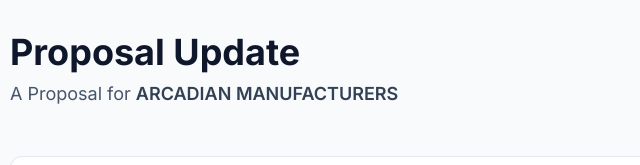
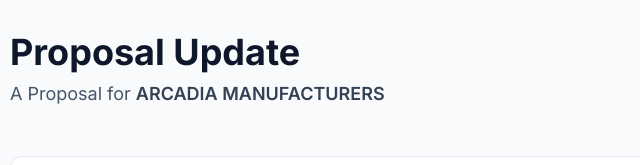
Before and after one commit to ivanweinreb/thinkmorenow, a plain HTML site: page JESSICA_UPDATE_3d_ITEMS.html in a window 1280 px wide. Shown: the top 165 px of the page, 150-790 px from the left. Drawn offline with nearby package versions, Linux system fonts and the light colour scheme.

Commit message:
Update JESSICA_UPDATE_3d_ITEMS.html

```diff
--- a/JESSICA_UPDATE_3d_ITEMS.html
+++ b/JESSICA_UPDATE_3d_ITEMS.html
@@ -44,7 +44,7 @@
         <!-- Header -->
         <header class="mb-8 md:mb-12">
             <h1 class="text-3xl md:text-4xl font-bold text-slate-900">Proposal Update</h1>
-            <p class="text-lg text-slate-600 mt-2">A Proposal for <span class="font-semibold text-slate-700">ARCADIAN MANUFACTURERS</span></p>
+            <p class="text-lg text-slate-600 mt-2">A Proposal for <span class="font-semibold text-slate-700">ARCADIA MANUFACTURERS</span></p>
         </header>
 
         <!-- Explanatory Text -->
```
